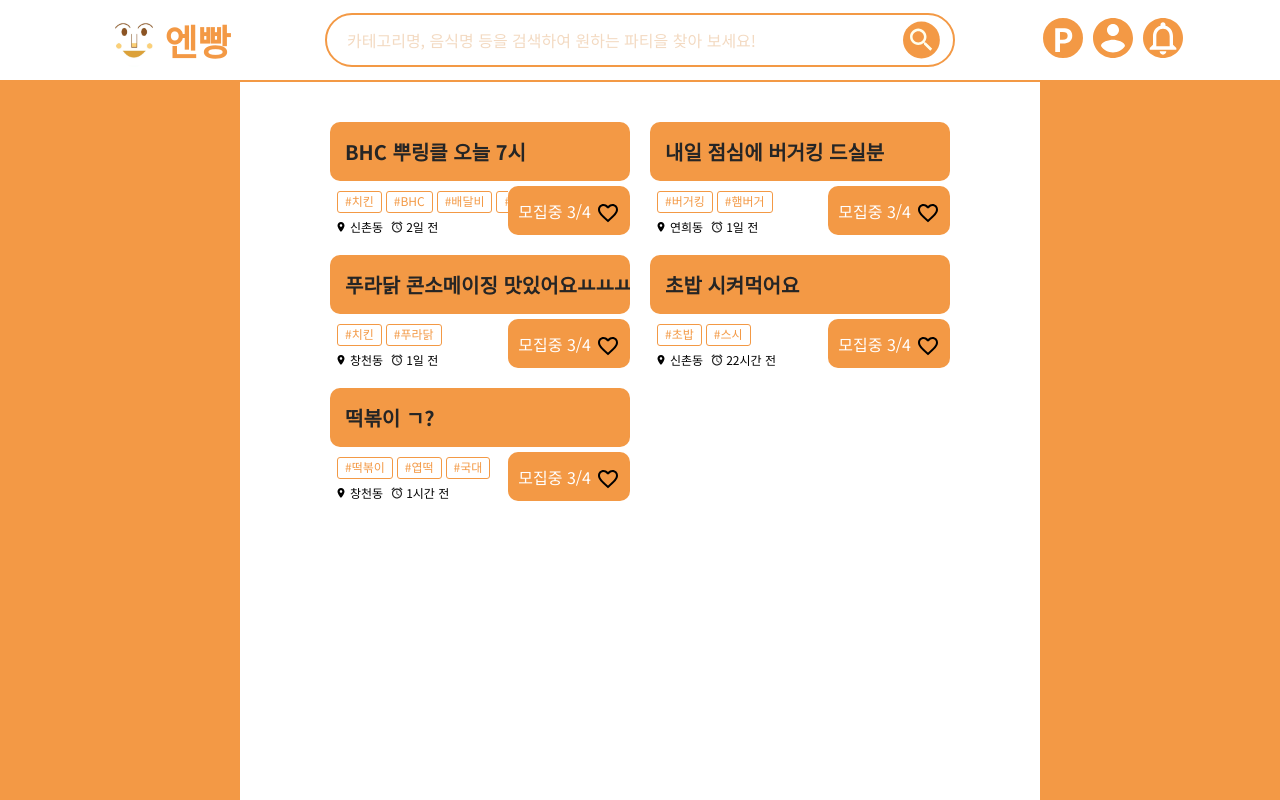
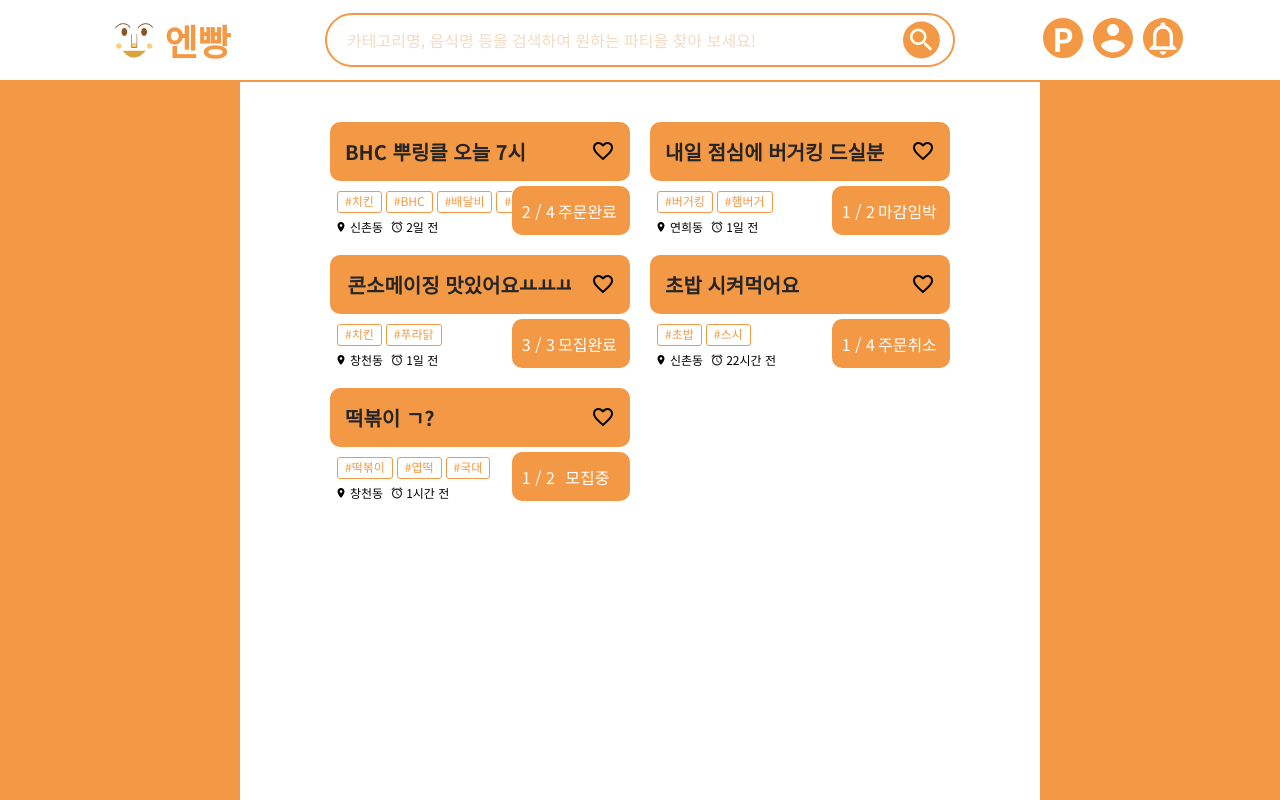
Before and after one commit to nbbang-sinchon/frontend, a React (Create React App) app: page /main in a window 1280 px wide. Shown: the top 800 px of the page. Built offline with nearby package versions, Linux system fonts and the light colour scheme.

Commit message:
Feat : 파티에 모집현황 표시 기능 구현
status에 따라서 모집 현황을 한글로 표시하는 기능을 구현하였습니다.

```diff
--- a/src/components/Parties.jsx
+++ b/src/components/Parties.jsx
@@ -29,6 +29,9 @@ function Parties() {
           hashtags={party.hashtags}
           place={party.place}
           createTime={party.createTime}
+          status={party.status}
+          joinNumber={party.joinNumber}
+          goalNumber={party.goalNumber}
         />
       ))}
     </Container>
--- a/src/components/Party.jsx
+++ b/src/components/Party.jsx
@@ -4,7 +4,7 @@ import PropTypes from 'prop-types';
 import { COLORS } from '../styles/constants';
 import { icons } from '../assets/assets';
 import HashTags from './HashTags';
-import { convertDate, convertPlace } from '../utils/converter';
+import { convertDate, convertPlace, convertStatus } from '../utils/converter';
 
 const Container = styled.div`
   display: flex;
@@ -12,7 +12,13 @@ const Container = styled.div`
   flex-direction: column;
 
   width: 300px;
-  margin: 10px;
+  padding: 10px;
+  border-radius: 10px;
+
+  &:hover {
+    cursor: pointer;
+    background-color: ${COLORS.PRIMARY2};
+  }
 `;
 
 const Content = styled.div`
@@ -42,6 +48,7 @@ const InnerContainer = styled.div`
 
 const Title = styled.div`
   display: flex;
+  justify-content: space-between;
 
   padding: 15px;
   margin-bottom: 5px;
@@ -50,14 +57,26 @@ const Title = styled.div`
   font-weight: bolder;
   background: ${COLORS.PRIMARY};
   border-radius: 10px;
-  overflow: hidden;
-  white-space: nowrap;
+`;
+
+const TitleColumn = styled.div`
+  display: flex;
+  flex-direction: column;
+  align-items: center;
+
+  &:nth-of-type(1) {
+    overflow: hidden;
+    white-space: nowrap;
+    margin-right: 20px;
+  }
 `;
 
 const Status = styled.div`
   display: flex;
   align-items: center;
+  justify-content: space-between;
 
+  width: 100px;
   padding: 0 10px;
   color: ${COLORS.WHITE};
   font-size: 16px;
@@ -65,8 +84,14 @@ const Status = styled.div`
   border-radius: 10px;
   white-space: nowrap;
 
-  svg {
-    margin-left: 5px;
+  div {
+    text-align: center;
+  }
+  div:nth-of-type(1) {
+    flex: 1;
+  }
+  div:nth-of-type(2) {
+    flex: 2;
   }
 `;
 
@@ -87,10 +112,15 @@ const Info = styled.div`
   }
 `;
 
-function Party({ title, hashtags, place, createTime }) {
+function Party({ title, hashtags, place, createTime, joinNumber, goalNumber, status }) {
   return (
     <Container>
-      <Title>{title}</Title>
+      <Title>
+        <TitleColumn>{title}</TitleColumn>
+        <TitleColumn>
+          <icons.HeartIcon />
+        </TitleColumn>
+      </Title>
       <Content>
         <InnerContainer>
           <HashTags hashtags={hashtags} />
@@ -102,8 +132,10 @@ function Party({ title, hashtags, place, createTime }) {
           </Info>
         </InnerContainer>
         <Status>
-          모집중 3/4
-          <icons.HeartIcon />
+          <div>
+            {joinNumber} / {goalNumber}
+          </div>
+          <div>{convertStatus(status)}</div>
         </Status>
       </Content>
     </Container>
@@ -115,6 +147,9 @@ Party.propTypes = {
   hashtags: PropTypes.arrayOf(PropTypes.string).isRequired,
   place: PropTypes.string.isRequired,
   createTime: PropTypes.string.isRequired,
+  joinNumber: PropTypes.number.isRequired,
+  goalNumber: PropTypes.number.isRequired,
+  status: PropTypes.string.isRequired,
 };
 
 export default Party;
--- a/src/utils/converter.js
+++ b/src/utils/converter.js
@@ -36,4 +36,22 @@ const convertDate = (dateString) => {
   }
 };
 
-export { convertPlace, convertDate };
+const convertStatus = (statusString) => {
+  const upper = statusString.toUpperCase();
+
+  if (upper === 'ON') {
+    return '모집중';
+  } else if (upper === 'SOON') {
+    return '마감임박';
+  } else if (upper === 'FULL') {
+    return '모집완료';
+  } else if (upper === 'ORDER') {
+    return '주문완료';
+  } else if (upper === 'CANCEL') {
+    return '주문취소';
+  } else {
+    return 'ERROR';
+  }
+};
+
+export { convertPlace, convertDate, convertStatus };
```
